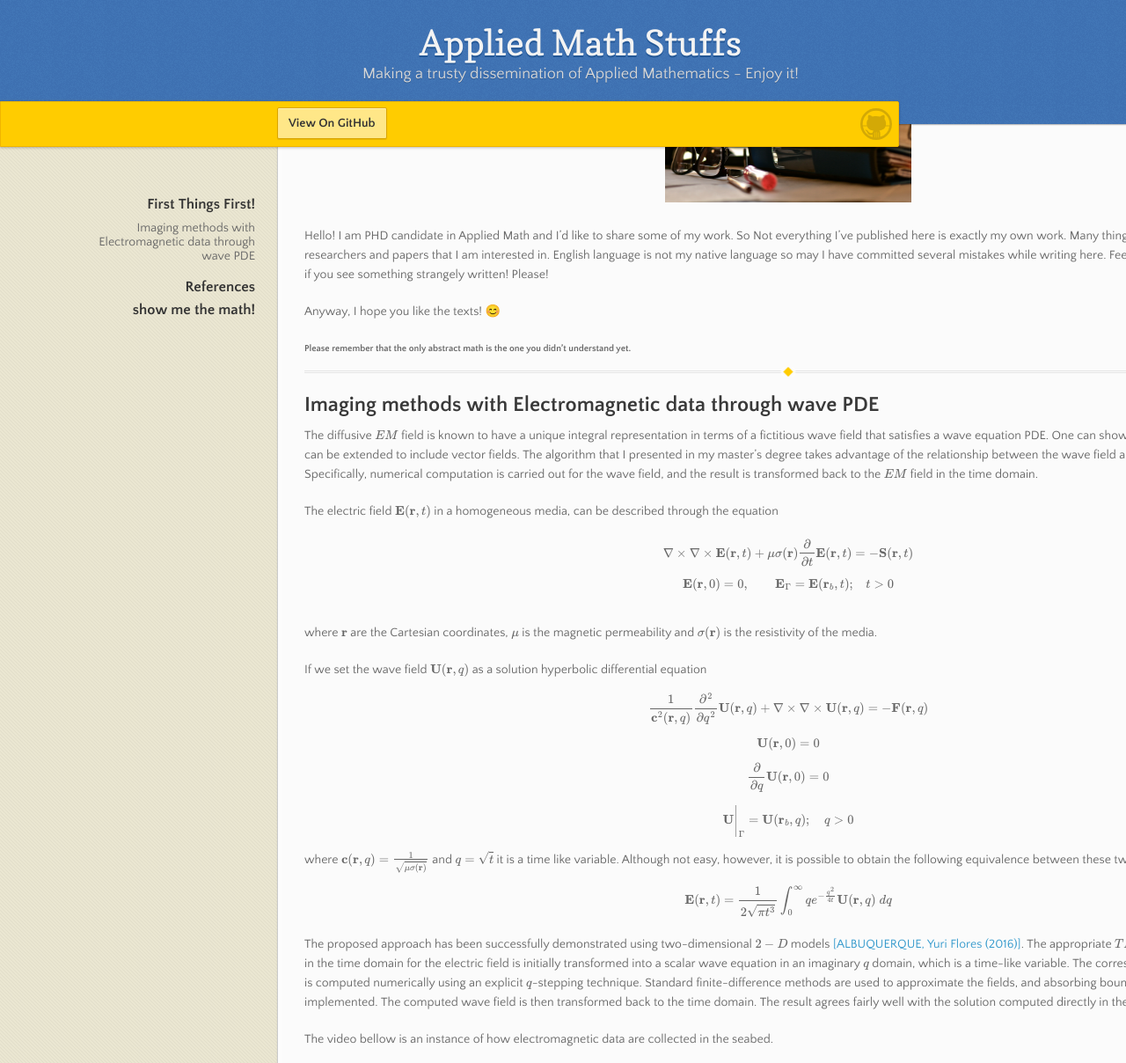
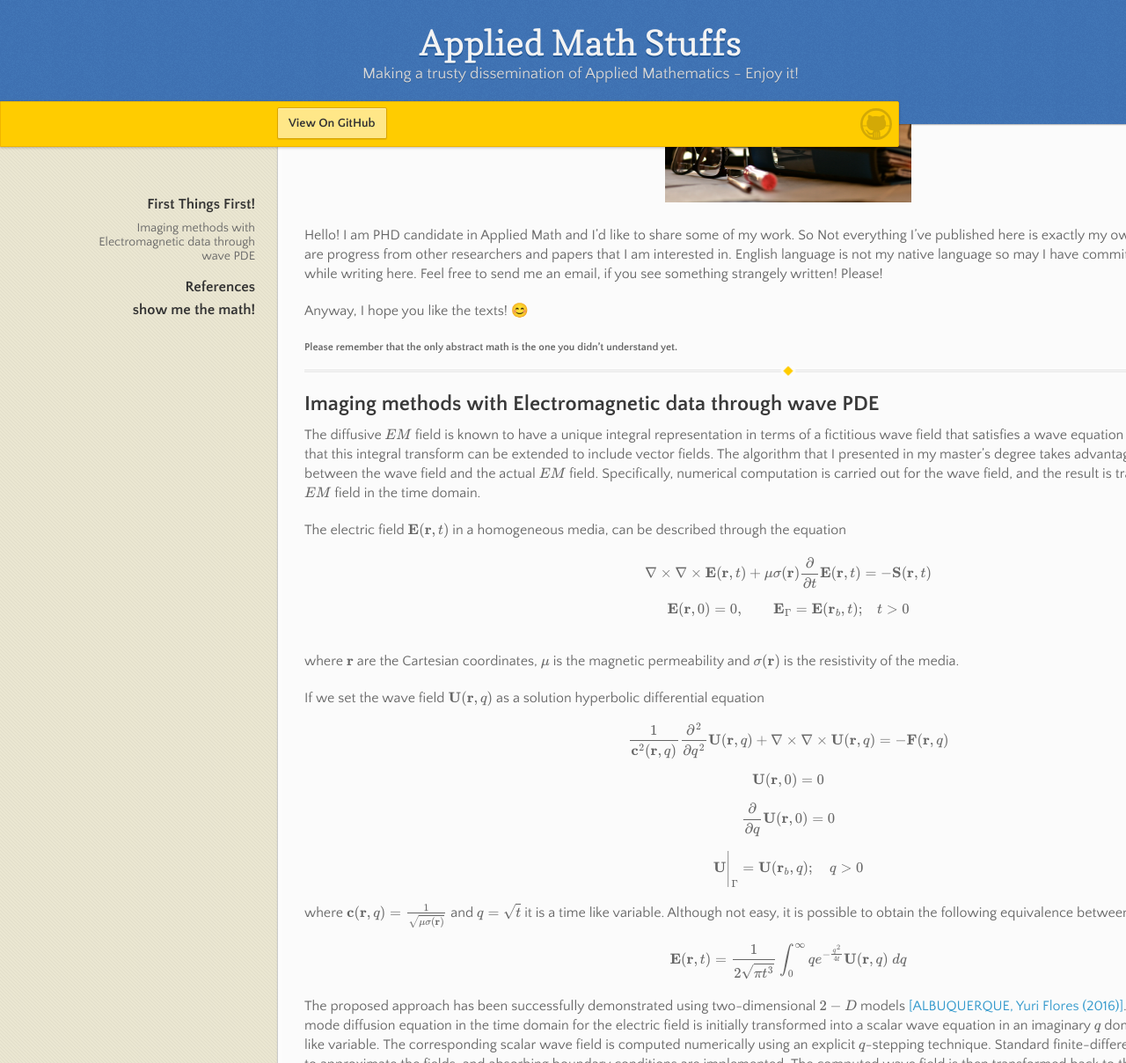
Before and after one commit to Yuri-Albuquerque/yuri_blog, a Jekyll site: the page built from index.md, in a window 1280 px wide and 1400 px high, scrolled down 232 px, cut to the strip 0-1208 px from the top of the window. Shown: the whole strip at 88% size. Built offline with Jekyll 4.4.1, drawn with Linux system fonts in a browser that asks for light colours; emoji names are drawn with the system emoji font; formulas are drawn with MathJax 3; our own code applies the rules of GitHub Pages for plain Markdown files.

Commit message:
increase font size

```diff
--- a/_sass/jekyll-theme-leap-day.scss
+++ b/_sass/jekyll-theme-leap-day.scss
@@ -8,7 +8,7 @@ by Matt Graham
 @import "rouge-base16-dark";
 
 body {
-  font:14px/22px 'Quattrocento Sans', "Helvetica Neue", Helvetica, Arial, sans-serif;
+  font:16px/22px 'Quattrocento Sans', "Helvetica Neue", Helvetica, Arial, sans-serif;
   color:#666;
   font-weight:300;
   margin: 0px;
--- a/index.md
+++ b/index.md
@@ -33,7 +33,7 @@ If we set the wave field \\(\mathbf{U}(\mathbf{r},q)\\) as a solution hyperbolic
 \begin{align}\frac{\partial}{\partial q}\mathbf{U}(\mathbf{r},0) &= 0\end{align}
 \begin{align}\mathbf{U}\Bigg|_{\Gamma} &= \mathbf{U}(\mathbf{r}_b,q); \quad q>0 \end{align}
 where \\(\mathbf{c}(\mathbf{r},q) = \frac{1}{\sqrt{\mu\sigma(\mathbf{r})}}\\) and \\(q = \sqrt{t}\\) it is a time like variable.
-Although not easy, however, it is possible to obtain the following equivalence between these two fields,
+Although not easy, it is possible to obtain the following equivalence between these two fields,
 \begin{equation}\label{equiv}\mathbf{E}(\mathbf{r},t) = \frac{1}{2\sqrt{\pi t^3}}\int_0^{\infty} qe^{-\frac{q^2}{4t}}\mathbf{U}(\mathbf{r},q)\;dq\end{equation}
 
 The proposed approach has been successfully demonstrated using two-dimensional \\(2-D\\) models <a href="http://repositorio.unicamp.br/handle/REPOSIP/325361">[ALBUQUERQUE, Yuri Flores (2016)]</a>. The appropriate \\(TE\\)-mode diffusion equation in the time domain for the electric field is initially transformed into a scalar wave equation in an imaginary \\(q\\) domain, which is a time-like variable. The corresponding scalar wave field is computed numerically using an explicit \\(q\\)-stepping technique. Standard finite-difference methods are used to approximate the fields, and absorbing boundary conditions are implemented. The computed wave field is then transformed back to the time domain. The result agrees fairly well with the solution computed directly in the time domain.
```
